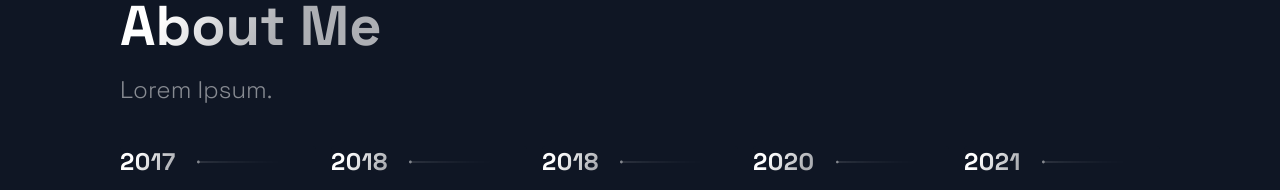
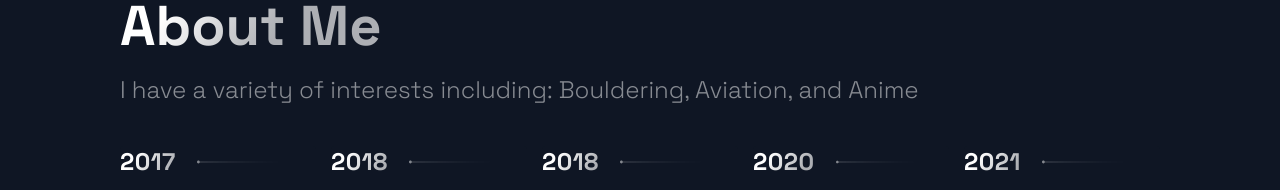
Before and after one commit to FlyLikeAPenguin/React-Portfolio, a Next.js app: page / in a window 1280 px wide. Shown: the part 2239-2429 px from the top of the page. Built offline with nearby package versions, Linux system fonts and the light colour scheme.

Commit message:
Updated "About Me"

```diff
--- a/src/components/TimeLine/TimeLine.js
+++ b/src/components/TimeLine/TimeLine.js
@@ -48,7 +48,7 @@ const Timeline = () => {
         About Me
       </SectionTitle>
       <SectionText>
-        Lorem Ipsum.
+        I have a variety of interests including: Bouldering, Aviation, and Anime
       </SectionText>
       <CarouselContainer ref={carouselRef} onScroll={handleScroll}>
         <>
```
